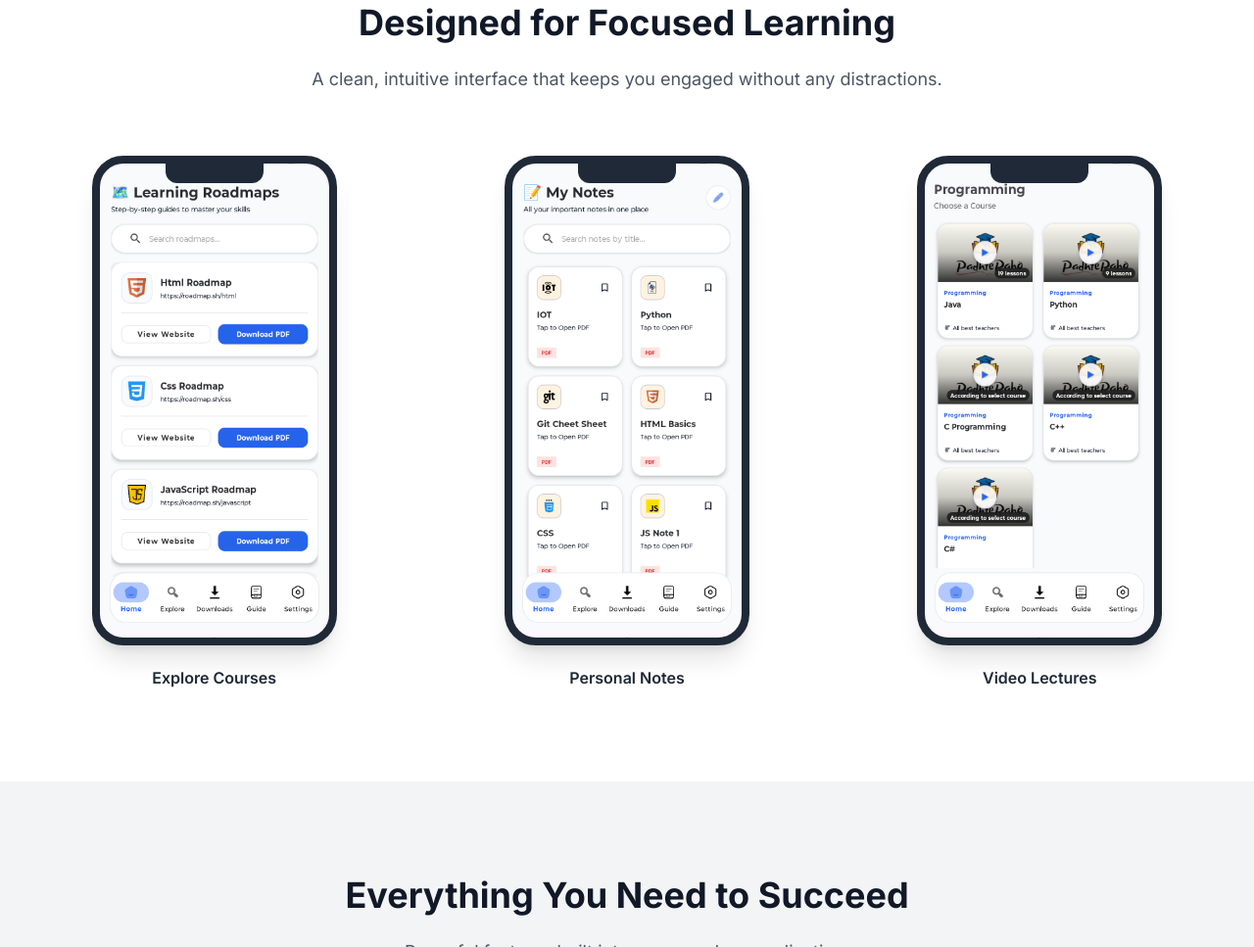
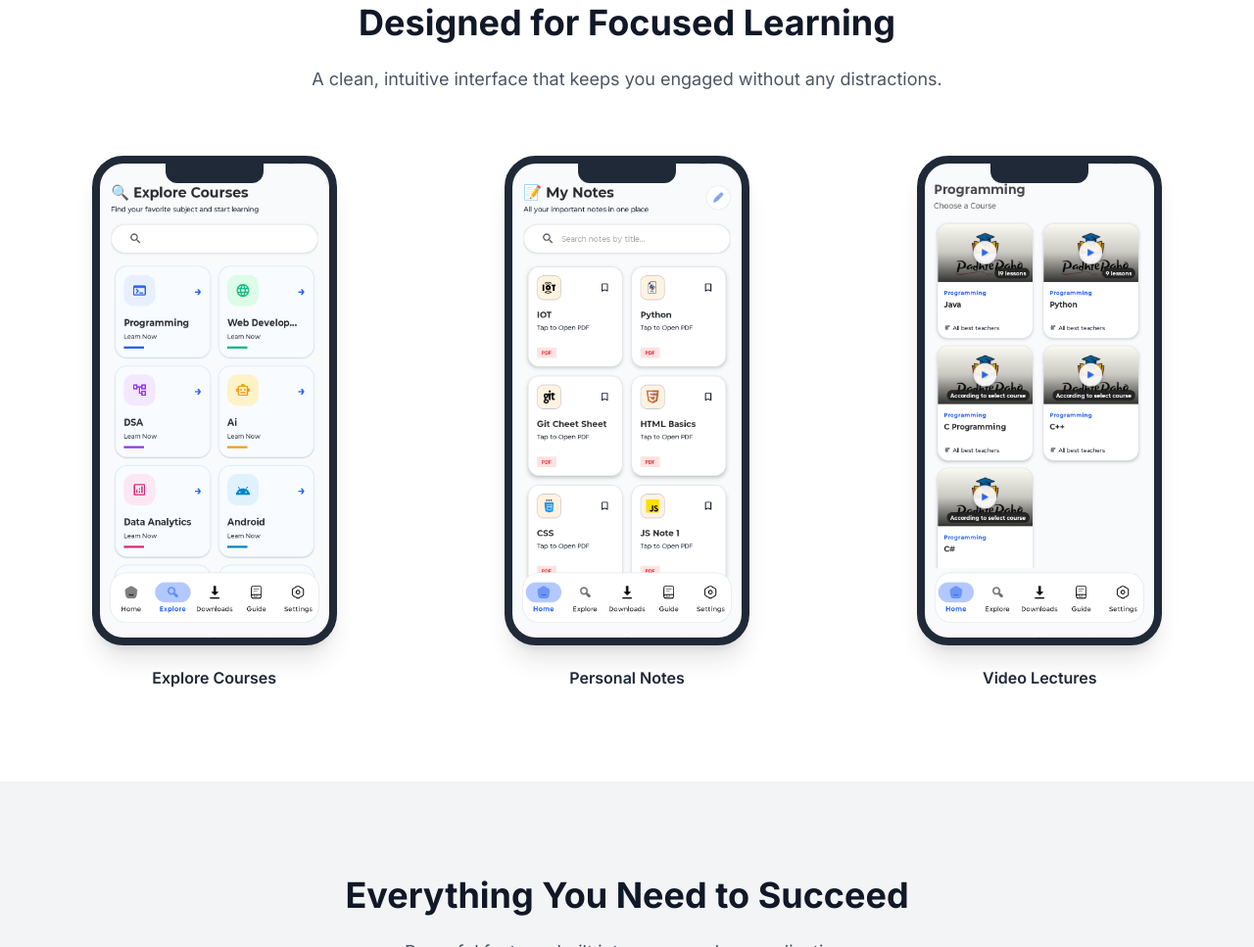
Before and after one commit to adityasaini404/PadhteRaho-Apk, a plain HTML site: page docs/index.html in a window 1280 px wide. Shown: the part 965-1932 px from the top of the page at 98% size. Drawn offline with nearby package versions, Linux system fonts and the light colour scheme; no server answers.

Commit message:
Update index.html

```diff
--- a/docs/index.html
+++ b/docs/index.html
@@ -20,13 +20,13 @@
     <link rel="preconnect" href="https://fonts.gstatic.com" crossorigin>
     <link href="https://fonts.googleapis.com/css2?family=Inter:wght@300;400;500;600;700;800&display=swap" rel="stylesheet">
 
-    <!-- Bootstrap CSS (Required) -->
+    <!-- Bootstrap CSS -->
     <link href="https://cdn.jsdelivr.net/npm/bootstrap@5.3.2/dist/css/bootstrap.min.css" rel="stylesheet">
 
     <!-- Bootstrap Icons -->
     <link rel="stylesheet" href="https://cdn.jsdelivr.net/npm/bootstrap-icons@1.11.1/font/bootstrap-icons.css">
 
-    <!-- Tailwind CSS (Required) -->
+    <!-- Tailwind CSS -->
     <script src="https://cdn.tailwindcss.com"></script>
     <script>
         tailwind.config = {
@@ -95,14 +95,12 @@
 
     <!-- Hero Section -->
     <section id="home" class="pt-32 pb-20 lg:pt-40 lg:pb-28 overflow-hidden relative">
-        <!-- Background decorative elements -->
         <div class="absolute top-0 right-0 -mr-20 -mt-20 w-96 h-96 rounded-full bg-blue-50 blur-3xl opacity-50 z-0"></div>
         <div class="absolute bottom-0 left-0 -ml-20 -mb-20 w-80 h-80 rounded-full bg-green-50 blur-3xl opacity-50 z-0"></div>
 
         <div class="max-w-7xl mx-auto px-4 sm:px-6 lg:px-8 relative z-10">
             <div class="grid lg:grid-cols-2 gap-12 lg:gap-8 items-center">
 
-                <!-- Hero Content -->
                 <div class="text-center lg:text-left reveal">
                     <div class="inline-flex items-center gap-2 px-4 py-2 rounded-full bg-blue-50 text-brand-blue text-sm font-semibold mb-6 border border-blue-100">
                         <i class="bi bi-android2"></i> Available for Android
@@ -124,7 +122,6 @@
                         </a>
                     </div>
 
-                    <!-- Dynamic Latest Version Info (Small) -->
                     <div id="hero-version-info" class="mt-6 text-sm text-gray-500 flex items-center justify-center lg:justify-start gap-2">
                         <span class="flex h-2 w-2 relative">
                             <span class="animate-ping absolute inline-flex h-full w-full rounded-full bg-green-400 opacity-75"></span>
@@ -134,13 +131,11 @@
                     </div>
                 </div>
 
-                <!-- Hero Mockup -->
                 <div class="relative mx-auto w-full max-w-sm lg:max-w-md reveal" style="transition-delay: 200ms;">
                     <div class="phone-mockup relative mx-auto border-gray-800 bg-gray-900 border-[10px] rounded-[2.5rem] h-[600px] w-[300px] shadow-2xl overflow-hidden">
                         <div class="w-[120px] h-[20px] bg-gray-900 absolute top-0 left-1/2 -translate-x-1/2 rounded-b-[1rem] z-20"></div>
                         <img src="./assets/screenshots/screen-home.png" alt="PadhteRaho Home Screen" class="w-full h-full object-cover" loading="eager">
                     </div>
-                    <!-- Decorative floating icons -->
                     <div class="absolute -right-6 top-20 bg-white p-3 rounded-2xl shadow-xl animate-float hidden md:block">
                         <i class="bi bi-play-circle text-brand-blue text-2xl"></i>
                     </div>
@@ -162,21 +157,18 @@
             </div>
 
             <div class="grid grid-cols-1 md:grid-cols-3 gap-8">
-                <!-- Screen 1 -->
                 <div class="reveal" style="transition-delay: 100ms;">
                     <div class="phone-mockup mx-auto border-gray-800 bg-gray-900 border-[8px] rounded-[2rem] h-[500px] w-[250px] shadow-xl overflow-hidden hover:-translate-y-2 transition-transform duration-300">
-                        <img src="./assets/screenshots/screen-explore (2).png" alt="Explore Courses" class="w-full h-full object-cover" loading="lazy">
+                        <img src="./assets/screenshots/screen-explore.png" alt="Explore Courses" class="w-full h-full object-cover" loading="lazy">
                     </div>
                     <h3 class="text-center font-semibold text-gray-800 mt-6">Explore Courses</h3>
                 </div>
-                <!-- Screen 2 -->
                 <div class="reveal" style="transition-delay: 200ms;">
                     <div class="phone-mockup mx-auto border-gray-800 bg-gray-900 border-[8px] rounded-[2rem] h-[500px] w-[250px] shadow-xl overflow-hidden hover:-translate-y-2 transition-transform duration-300">
                         <img src="./assets/screenshots/screen-notes.png" alt="Personal Notes" class="w-full h-full object-cover" loading="lazy">
                     </div>
                     <h3 class="text-center font-semibold text-gray-800 mt-6">Personal Notes</h3>
                 </div>
-                <!-- Screen 3 -->
                 <div class="reveal" style="transition-delay: 300ms;">
                     <div class="phone-mockup mx-auto border-gray-800 bg-gray-900 border-[8px] rounded-[2rem] h-[500px] w-[250px] shadow-xl overflow-hidden hover:-translate-y-2 transition-transform duration-300">
                         <img src="./assets/screenshots/screen-course.png" alt="Video Lectures" class="w-full h-full object-cover" loading="lazy">
@@ -196,7 +188,6 @@
             </div>
 
             <div class="grid md:grid-cols-2 lg:grid-cols-3 gap-6">
-                <!-- Feature 1 -->
                 <div class="bg-white p-8 rounded-2xl shadow-sm hover:shadow-md transition-shadow reveal">
                     <div class="w-14 h-14 bg-blue-50 text-brand-blue rounded-xl flex items-center justify-center text-2xl mb-6">
                         <i class="bi bi-grid-1x2-fill"></i>
@@ -204,7 +195,6 @@
                     <h3 class="text-xl font-bold text-gray-900 mb-3">Educational Categories</h3>
                     <p class="text-gray-600 leading-relaxed">Explore a wide range of subjects from Programming and Web Development to Data Analytics and Android.</p>
                 </div>
-                <!-- Feature 2 -->
                 <div class="bg-white p-8 rounded-2xl shadow-sm hover:shadow-md transition-shadow reveal" style="transition-delay: 100ms;">
                     <div class="w-14 h-14 bg-green-50 text-brand-green rounded-xl flex items-center justify-center text-2xl mb-6">
                         <i class="bi bi-play-btn-fill"></i>
@@ -212,7 +202,6 @@
                     <h3 class="text-xl font-bold text-gray-900 mb-3">Video-Based Learning</h3>
                     <p class="text-gray-600 leading-relaxed">Learn directly from the best teachers with high-quality, curated video lectures for every topic.</p>
                 </div>
-                <!-- Feature 3 -->
                 <div class="bg-white p-8 rounded-2xl shadow-sm hover:shadow-md transition-shadow reveal" style="transition-delay: 200ms;">
                     <div class="w-14 h-14 bg-yellow-50 text-yellow-600 rounded-xl flex items-center justify-center text-2xl mb-6">
                         <i class="bi bi-map-fill"></i>
@@ -220,7 +209,6 @@
                     <h3 class="text-xl font-bold text-gray-900 mb-3">Learning Roadmaps</h3>
                     <p class="text-gray-600 leading-relaxed">Follow step-by-step guides and download PDF roadmaps to master your skills efficiently.</p>
                 </div>
-                <!-- Feature 4 -->
                 <div class="bg-white p-8 rounded-2xl shadow-sm hover:shadow-md transition-shadow reveal">
                     <div class="w-14 h-14 bg-purple-50 text-purple-600 rounded-xl flex items-center justify-center text-2xl mb-6">
                         <i class="bi bi-journal-text"></i>
@@ -228,7 +216,6 @@
                     <h3 class="text-xl font-bold text-gray-900 mb-3">Personal Notes</h3>
                     <p class="text-gray-600 leading-relaxed">Keep all your important PDF notes, cheatsheets, and study materials organized in one place.</p>
                 </div>
-                <!-- Feature 5 -->
                 <div class="bg-white p-8 rounded-2xl shadow-sm hover:shadow-md transition-shadow reveal" style="transition-delay: 100ms;">
                     <div class="w-14 h-14 bg-red-50 text-red-500 rounded-xl flex items-center justify-center text-2xl mb-6">
                         <i class="bi bi-clock-history"></i>
@@ -236,7 +223,6 @@
                     <h3 class="text-xl font-bold text-gray-900 mb-3">Continue Learning</h3>
                     <p class="text-gray-600 leading-relaxed">Pick up right where you left off. Track your daily progress and maintain your learning streak.</p>
                 </div>
-                <!-- Feature 6 -->
                 <div class="bg-white p-8 rounded-2xl shadow-sm hover:shadow-md transition-shadow reveal" style="transition-delay: 200ms;">
                     <div class="w-14 h-14 bg-teal-50 text-teal-600 rounded-xl flex items-center justify-center text-2xl mb-6">
                         <i class="bi bi-cpu-fill"></i>
@@ -313,19 +299,16 @@
             </div>
 
             <div class="grid md:grid-cols-3 gap-8">
-                <!-- Step 1 -->
                 <div class="bg-gray-800 p-8 rounded-2xl relative reveal">
                     <div class="absolute -top-6 left-8 w-12 h-12 bg-brand-blue rounded-full flex items-center justify-center text-xl font-bold shadow-lg">1</div>
                     <h3 class="text-xl font-bold mt-4 mb-3">Download APK</h3>
                     <p class="text-gray-400">Click the download button below to get the latest APK file directly from GitHub.</p>
                 </div>
-                <!-- Step 2 -->
                 <div class="bg-gray-800 p-8 rounded-2xl relative reveal" style="transition-delay: 100ms;">
                     <div class="absolute -top-6 left-8 w-12 h-12 bg-brand-green rounded-full flex items-center justify-center text-xl font-bold shadow-lg">2</div>
                     <h3 class="text-xl font-bold mt-4 mb-3">Open the File</h3>
                     <p class="text-gray-400">Locate the downloaded APK file on your device and tap to open it.</p>
                 </div>
-                <!-- Step 3 -->
                 <div class="bg-gray-800 p-8 rounded-2xl relative reveal" style="transition-delay: 200ms;">
                     <div class="absolute -top-6 left-8 w-12 h-12 bg-yellow-500 rounded-full flex items-center justify-center text-xl font-bold shadow-lg">3</div>
                     <h3 class="text-xl font-bold mt-4 mb-3">Allow Installation</h3>
@@ -333,7 +316,6 @@
                 </div>
             </div>
 
-            <!-- Security Note -->
             <div class="mt-12 bg-gray-800/50 border border-gray-700 rounded-xl p-6 flex items-start gap-4 max-w-3xl mx-auto reveal">
                 <i class="bi bi-shield-exclamation text-yellow-500 text-2xl mt-1"></i>
                 <div>
@@ -348,22 +330,18 @@
     <section id="download" class="py-24 bg-white">
         <div class="max-w-4xl mx-auto px-4 sm:px-6 lg:px-8">
             <div class="bg-brand-light rounded-3xl p-8 md:p-12 shadow-sm border border-gray-100 text-center relative overflow-hidden reveal">
-                <!-- Decorative background -->
                 <div class="absolute top-0 right-0 w-64 h-64 bg-blue-100 rounded-full blur-3xl opacity-50 -mr-20 -mt-20"></div>
 
                 <img src="./assets/logo.png" alt="PadhteRaho Logo" class="w-20 h-20 mx-auto mb-6 rounded-2xl shadow-md">
                 <h2 class="text-3xl md:text-4xl font-bold text-gray-900 mb-4">Ready to Start Learning?</h2>
                 <p class="text-gray-600 mb-8 max-w-lg mx-auto">Download the latest version of PadhteRaho and take your learning journey to the next level.</p>
 
-                <!-- Dynamic Download Container -->
                 <div id="download-container" class="flex flex-col items-center justify-center min-h-[120px]">
-                    <!-- Loading State (Shown by default before JS fetches) -->
                     <div id="download-loading" class="flex flex-col items-center gap-3">
                         <div class="w-8 h-8 border-4 border-brand-blue border-t-transparent rounded-full animate-spin"></div>
                         <p class="text-gray-500 text-sm">Fetching latest release info...</p>
                     </div>
 
-                    <!-- Success State (Hidden by default) -->
                     <div id="download-success" class="hidden flex-col items-center">
                         <div class="flex flex-col sm:flex-row gap-4 justify-center mb-6">
                             <a id="apk-download-btn" href="#" class="bg-brand-blue hover:bg-blue-700 text-white px-8 py-4 rounded-full font-semibold text-lg transition-all shadow-lg hover:shadow-xl hover:-translate-y-1 flex items-center justify-center gap-3 w-full sm:w-auto">
@@ -382,7 +360,6 @@
                         </div>
                     </div>
 
-                    <!-- Error State (Hidden by default) -->
                     <div id="download-error" class="hidden flex-col items-center">
                         <p class="text-red-500 mb-4 flex items-center gap-2"><i class="bi bi-exclamation-circle"></i> Unable to fetch the latest release automatically.</p>
                         <a href="https://github.com/adityasaini404/PadhteRaho-Apk/releases/latest" target="_blank" rel="noopener noreferrer" class="bg-gray-800 hover:bg-gray-900 text-white px-8 py-3 rounded-full font-semibold transition-all flex items-center justify-center gap-2">
@@ -400,7 +377,6 @@
     <footer class="bg-gray-900 text-gray-300 py-12 border-t border-gray-800">
         <div class="max-w-7xl mx-auto px-4 sm:px-6 lg:px-8">
             <div class="grid md:grid-cols-3 gap-8 items-center md:items-start">
-                <!-- Brand -->
                 <div class="text-center md:text-left">
                     <div class="flex items-center justify-center md:justify-start gap-3 mb-4">
                         <img src="./assets/logo.png" alt="PadhteRaho Logo" class="w-8 h-8 rounded-lg">
@@ -411,7 +387,6 @@
                     </p>
                 </div>
 
-                <!-- Links -->
                 <div class="text-center md:text-left">
                     <h4 class="text-white font-semibold mb-4">Quick Links</h4>
                     <ul class="space-y-2 text-sm">
@@ -421,7 +396,6 @@
                     </ul>
                 </div>
 
-                <!-- Developer -->
                 <div class="text-center md:text-left">
                     <h4 class="text-white font-semibold mb-4">Connect</h4>
                     <ul class="space-y-2 text-sm">
@@ -443,15 +417,11 @@
         </div>
     </footer>
 
-    <!-- Back to Top Button -->
     <button id="back-to-top" class="fixed bottom-6 right-6 bg-brand-blue text-white w-12 h-12 rounded-full shadow-lg hover:bg-blue-700 transition-all opacity-0 invisible focus:outline-none z-50 flex items-center justify-center">
         <i class="bi bi-arrow-up text-xl"></i>
     </button>
 
-    <!-- Bootstrap JS Bundle -->
     <script src="https://cdn.jsdelivr.net/npm/bootstrap@5.3.2/dist/js/bootstrap.bundle.min.js"></script>
-
-    <!-- Custom JS -->
     <script src="./js/script.js"></script>
 </body>
 </html>
```
